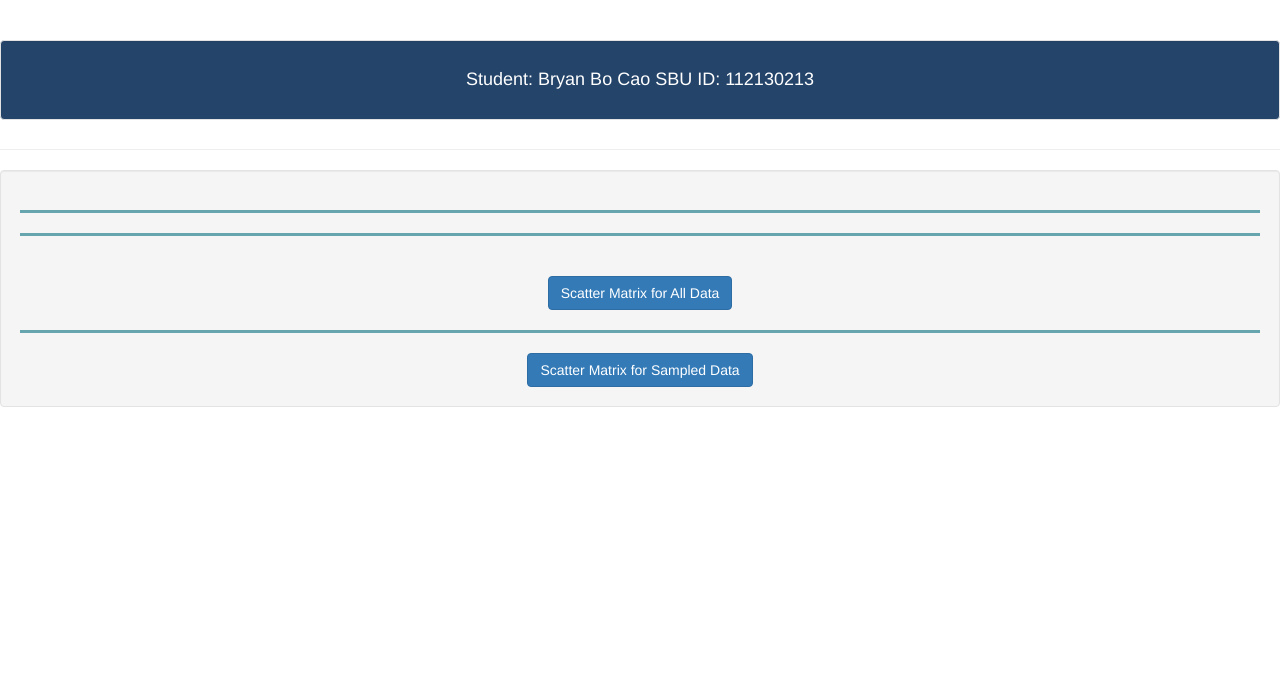
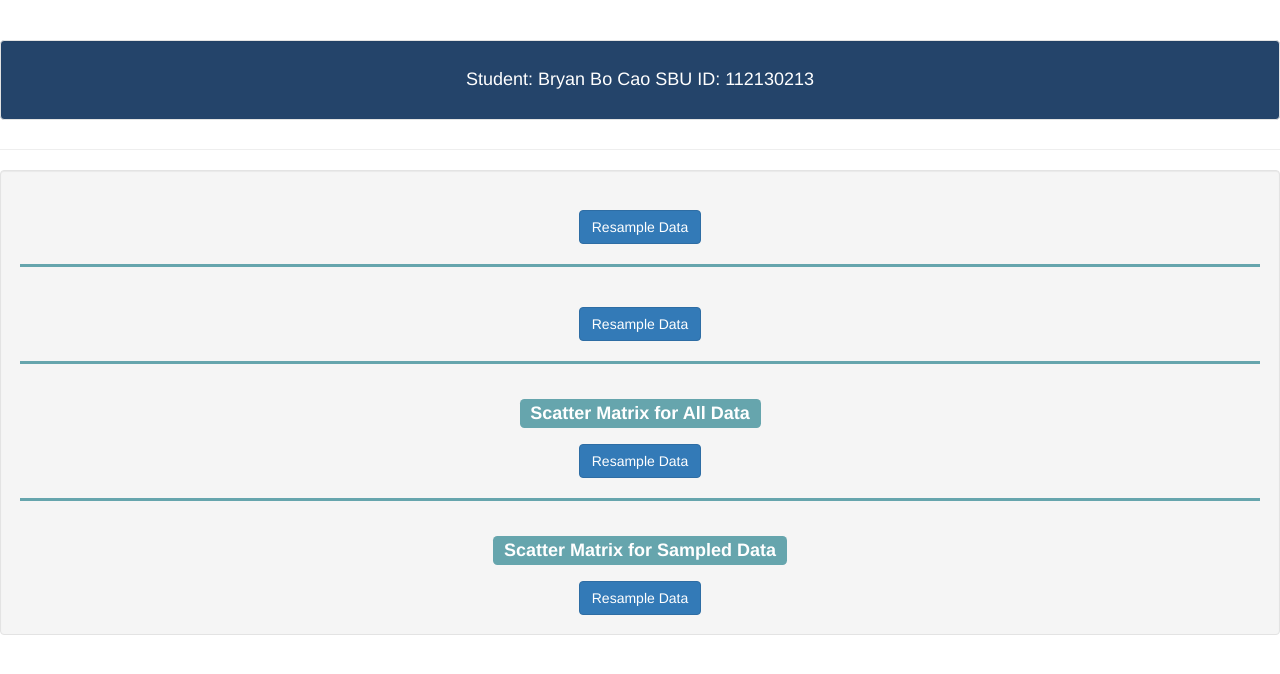
Before and after one commit to bryanbocao/CSE-564-Visualization, a Flask app: template labs/lab02/src/original_code/d3_flask_tutorial-master/templates/index.html in a window 1280 px wide. Shown: the top 674 px of the page. Run offline with Flask 2, Linux system fonts and the light colour scheme; the template is opened without the code that fills it, so the values that code supplies are empty; parts of the project's set-up code (start-up, migrations or seed data) failed here and were passed over; some libraries are stand-ins or nearby versions.

Commit message:
update function via POST

```diff
--- a/labs/lab02/src/my_code/112130213_BryanBoCao_lab02_CSE564/app.py
+++ b/labs/lab02/src/my_code/112130213_BryanBoCao_lab02_CSE564/app.py
@@ -32,11 +32,14 @@ from sklearn.manifold import MDS
 from sklearn.metrics.pairwise import cosine_similarity
 import numpy as np
 import matplotlib.pyplot as plt
+import random
 
 app = Flask(__name__)
 
 @app.route("/", methods = ['POST', 'GET'])
 def index():
+
+    print("====== index.html backend computing starts ===================================")
 
     global df
     df_all_data = df[['Apps','Accept','Enroll', 'Top10perc', 'Top25perc', 'F.Undergrad', 'P.Undergrad', 'Outstate',
@@ -63,12 +66,12 @@ def index():
     	       'Room.Board', 'Books', 'Personal', 'PhD', 'Terminal', 'S.F.Ratio', 'perc.alumni', 'Expend', 'Grad.Rate']
 
     # =================== random sampling ====================
-    # df_sampled_data = random_sampling(df_all_data)
-    df_sampled_data_normalized = random_sampling(df_all_data_normalized)
+    # df_sampled_data = random_sample(df_all_data)
+    df_sampled_data_normalized = random_sample(df_all_data_normalized)
 
     # ================= stratified sampling ==================
-    # df_ss_data = stratified_sampling(df_all_data)
-    df_ss_data_normalized = stratified_sampling(df_all_data_normalized)
+    # df_ss_data = stratified_sample(df_all_data)
+    df_ss_data_normalized = stratified_sample(df_all_data_normalized)
 
     # ======================== Task2 ========================
     # Task 2: dimension reduction (use decimated data) (30 points)
@@ -130,22 +133,30 @@ def index():
                 'top3_attributes_sampled_data_ls': top3_attributes_sampled_data_ls};
 
     # vis_data = jsonify(vis_data) # Should be a json string
-    return render_template("index.html", data=vis_data)
+    print("====== index.html backend computing ends ===================================")
+    print("Visualizing data in the frontend...")
+    if request.method == 'POST':
+        vis_data = json.dumps(vis_data, indent=2)
+        return jsonify(vis_data)
+    else:
+        return render_template("index.html", data=vis_data)
 # =================== def index() -- end ===================
 
-# =================== random sampling -- start ====================
-def random_sampling(df_all_data):
+# =================== random sample -- start ====================
+def random_sample(df_all_data):
+    print("Random Sampling...")
     total_n_sample = int(len(df_all_data) / 2) # sample half of the data
-    df_sampled_data = df_all_data.sample(n=total_n_sample)
+    df_sampled_data = df_all_data.sample(n=total_n_sample, random_state=None)
     print("Number of instance in df_sampled_data: %d" % len(df_sampled_data))
     print("Number of dimension of df_sampled_data: %d" % len(df_sampled_data.columns))
     df_sampled_data.columns = ['Apps','Accept','Enroll', 'Top10perc', 'Top25perc', 'F.Undergrad', 'P.Undergrad', 'Outstate',
     	       'Room.Board', 'Books', 'Personal', 'PhD', 'Terminal', 'S.F.Ratio', 'perc.alumni', 'Expend', 'Grad.Rate']
     return df_sampled_data
-# =================== random sampling -- end =====================
+# =================== random sample -- end =====================
 
-# ================= stratified sampling -- start ==================
-def stratified_sampling(df_all_data):
+# ================= stratified sample -- start ==================
+def stratified_sample(df_all_data):
+    print("Stratified Sampling...")
     # optimize k using elbow
     distortions = []
     n_k = range(1,10)
@@ -211,7 +222,7 @@ def stratified_sampling(df_all_data):
     df_ss_data.columns = ['Apps','Accept','Enroll', 'Top10perc', 'Top25perc', 'F.Undergrad', 'P.Undergrad', 'Outstate',
     	       'Room.Board', 'Books', 'Personal', 'PhD', 'Terminal', 'S.F.Ratio', 'perc.alumni', 'Expend', 'Grad.Rate', 'Cluster']
     return df_ss_data
-# ================= stratified sampling -- end ==================
+# ================= stratified sample -- end ==================
 
 # ================= myPCA -- start ==================
 def myPCA(df_data, data_type):
@@ -270,6 +281,7 @@ def top2PCAVectors(df_data, data_type):
 
 # ================= MDS -- start ====================
 def myMDS(data, dissimilarity, data_type):
+    print("Computing MDS data matrix... Please wait.")
     if (dissimilarity == "euclidean"):
         embedding = MDS(n_components=2, dissimilarity="euclidean")
         embedding_MDS_data_t = embedding.fit_transform(data)
--- a/labs/lab02/src/my_code/112130213_BryanBoCao_lab02_CSE564/templates/index.html
+++ b/labs/lab02/src/my_code/112130213_BryanBoCao_lab02_CSE564/templates/index.html
@@ -46,7 +46,6 @@ https://color.hailpixel.com/#58A437,391C54,6ACDCC,24446A
 
       .line {
           fill: none;
-          /* stroke: #66A5AD; */
           stroke-width: 5;
       }
 
@@ -59,18 +58,23 @@ https://color.hailpixel.com/#58A437,391C54,6ACDCC,24446A
           fill-opacity: .5;
       }
 
-      .axis {
+      .x_axis {
           font-size: 18px;
       }
+
+      .y_axis {
+          font-size: 18px;
+      }
+
       .title {
           font-size: 20px;
           background-color: #66A5AD;
       }
+
       .label {
           font-size: 18px;
           background-color: #66A5AD;
       }
-
     </style>
     <!-- load the d3.js library -->
     <script src="http://d3js.org/d3.v5.min.js"></script>
@@ -87,23 +91,73 @@ https://color.hailpixel.com/#58A437,391C54,6ACDCC,24446A
 
 <div class="container-fluid well">
   <div id="canvas">
+
     <div id="task2_scree_div_id" align="center"></div>
+    <br/>
+    <div><center><button class="btn btn-primary" onclick="post_new_request()">Resample Data</button></center></div>
     <hr/>
+
     <div id="task3_scatter_div_id" align="center"></div>
+    <br/>
+    <div><center><button class="btn btn-primary" onclick="post_new_request()">Resample Data</button></center></div>
+
     <hr/>
+
     <div id="task3_scatter_matrix_all_data_div_id" align="center"></div>
     <br/>
-    <div><center><button class="btn btn-primary">Scatter Matrix for All Data</button></center></div>
+    <div><center><span class="label label-default">Scatter Matrix for All Data</span></center></div>
+    <br/>
+    <div><center><button class="btn btn-primary" onclick="post_new_request()">Resample Data</button></center></div>
+
     <hr/>
+
     <div id="task3_scatter_matrix_sampled_data_div_id" align="center"></div>
-    <div><center><button class="btn btn-primary">Scatter Matrix for Sampled Data</button></center></div>
+    <br/>
+    <div><center><span class="label label-default">Scatter Matrix for Sampled Data</span></center></div>
+    <br/>
+    <div><center><button class="btn btn-primary" onclick="post_new_request()">Resample Data</button></center></div>
+
   </div>
 </div><!-- end of <div class="container-fluid well"> -->
 
   <div id="canvas_script">
     <script>
+
+      var vis_data = {{ data | safe }};
+
+      // ===================== post_new_request -- start =====================
+      function post_new_request() {
+          d3.selectAll(".remove")
+              .transition()
+              .duration(300)
+              .style("opacity", 0.3);
+
+          $.post("", {}, function(data){
+            console.log("Post request, please wait for a few minutes to compute and visualize the data.")
+            data = JSON.parse(data);
+            vis_data = data;
+            update_data(vis_data);
+          });
+      }
+      // ===================== post_new_request -- end =====================
+
+      // ===================== update_data -- start =====================
+      // ** Update data section (Called from the onclick)
+      function update_data(vis_data) {
+
+        // Remove the previous elements
+        d3.selectAll(".remove").remove();
+
         // ###########################################################################
-      // ####                          parameters                               ####
+        // ####                Visualize Data from Backent                        ####
+        // ###########################################################################
+        console.log(vis_data);
+        console.log(vis_data.pca_all_data_explained_variance_ratio_);
+        console.log(vis_data.pca_sampled_data_explained_variance_ratio_);
+        console.log(vis_data.pca_ss_data_explained_variance_ratio_);
+
+        // ###########################################################################
+        // ####               Initialize Canvas parameters                        ####
         // ###########################################################################
         var curr_bar_w = -10; // initial value
         var max_bar_w = 70, min_bar_w = 10;
@@ -111,19 +165,11 @@ https://color.hailpixel.com/#58A437,391C54,6ACDCC,24446A
         var canvas_w = w - 20, canvas_h = h - 320;
         var my_colors = ["#58A437", "#391C54", "#24446A", "#143933", "#311D11"];
 
-      // ###########################################################################
-      // ####                Visualize Data from Backent                        ####
-      // ###########################################################################
-      var vis_data = {{ data | safe }};
-      console.log(vis_data);
-      console.log(vis_data.pca_all_data_explained_variance_ratio_);
-      console.log(vis_data.pca_sampled_data_explained_variance_ratio_);
-      console.log(vis_data.pca_ss_data_explained_variance_ratio_);
-
         // canvas
         // main area to display all different kinds of charts
         var canvas = d3.select("#canvas")
                         .append("svg")
+                        .attr("class", "remove")
                         .attr("width", canvas_w)
                         .attr("height", canvas_h);
 
@@ -162,6 +208,9 @@ https://color.hailpixel.com/#58A437,391C54,6ACDCC,24446A
         scatter_matrix_plot("scatter matrix", scatterplot_matrix_top3_attributes_all_data, top3_attributes_all_data_ls, "", "", "", my_colors[3], [0, 1.3], "#task3_scatter_matrix_all_data_div_id")
         scatter_matrix_plot("scatter matrix", scatterplot_matrix_top3_attributes_sampled_data, top3_attributes_sampled_data_ls, "", "", "", my_colors[4], [0, 1.3], "#task3_scatter_matrix_sampled_data_div_id")
 
+        // ###########################################################################
+        // ####                           Plot Functions                          ####
+        // ###########################################################################
         // ===================== scree_plot -- start =====================
         function scree_plot(data, title, color){
 
@@ -193,6 +242,7 @@ https://color.hailpixel.com/#58A437,391C54,6ACDCC,24446A
             // console.log(line_data)
 
             var scree_svg = d3.select("#task2_scree_div_id").append("svg")
+                        .attr("class", "remove")
                         .attr("width", scree_svg_width + scree_svg_margin.left + scree_svg_margin.right)
                         .attr("height", scree_svg_height)
                         .on("mouseover", function() {
@@ -210,19 +260,19 @@ https://color.hailpixel.com/#58A437,391C54,6ACDCC,24446A
 
             // Append x axis
             scree_svg.append("g")
-              .attr("class", "x axis")
+                .attr("class", "x_axis remove")
                 .attr("transform", "translate(0," + scree_svg_height + ")")
                 .call(d3.axisBottom(x_scale))
                 .attr("transform", "translate(" + 0+ "," + scree_svg_x_axis_height + ")");
 
             // Append y axis
             scree_svg.append("g")
-              .attr("class", "y axis")
+                .attr("class", "y_axis remove")
                 .call(d3.axisLeft(y_scale));
 
             // Append text to x axis
             scree_svg.append("text")
-              .attr("class", "x axis")
+                .attr("class", "x_axis remove")
                 .attr("transform",
                       "translate(" + (scree_svg_margin.left + 220) + " ," +
                                 (scree_svg_x_axis_height + 30) + ")")
@@ -231,7 +281,7 @@ https://color.hailpixel.com/#58A437,391C54,6ACDCC,24446A
 
             // Append text to y axis
             scree_svg.append("text")
-              .attr("class", "y axis")
+                .attr("class", "y_axis remove")
                 .attr("transform",
                       "translate(" + (scree_svg_margin.left - 140) + " ," +
                                 (scree_svg_x_axis_height - 110) + ")")
@@ -240,7 +290,7 @@ https://color.hailpixel.com/#58A437,391C54,6ACDCC,24446A
 
             // Append title
             scree_svg.append("text")
-                .attr("class", "title")
+                  .attr("class", "title remove")
                   .attr("x", width / 2)
                   .attr("y", 0 - (scree_svg_margin.top / 2))
                   .attr("text-anchor", "middle")
@@ -251,7 +301,7 @@ https://color.hailpixel.com/#58A437,391C54,6ACDCC,24446A
             scree_svg.append("path")
                 .datum(line_data) // bind data to lines
                 .attr("d", line)
-              .attr("class", "line")
+                .attr("class", "line remove")
 
             scree_svg.selectAll(".line")
                 .attr("stroke", color);
@@ -262,7 +312,7 @@ https://color.hailpixel.com/#58A437,391C54,6ACDCC,24446A
                 .enter().append("circle")
                     .attr("cx", function(d, i) { return x_scale(i) })
                     .attr("cy", function(d) { return y_scale(d.y) })
-                  .attr("class", "dot")
+                    .attr("class", "dot remove")
                     .attr("r", 6);
 
         }
@@ -315,6 +365,7 @@ https://color.hailpixel.com/#58A437,391C54,6ACDCC,24446A
             var scatter_svg = d3.select(div_id).append("svg")
                 .attr("width", width + scatter_svg_margin.left + scatter_svg_margin.right)
                 .attr("height", height + scatter_svg_margin.top + scatter_svg_margin.bottom)
+                .attr("class", "remove")
                 .on("mouseover", function() {
                     d3.select(this).transition()
                         .duration(100)
@@ -331,13 +382,13 @@ https://color.hailpixel.com/#58A437,391C54,6ACDCC,24446A
 
               // Append x axis
               scatter_svg.append("g")
-                  .attr("class", "x axis")
+                    .attr("class", "x_axis remove")
                     .attr("transform", "translate(0," + x_axis_y + ")") // center of the plot
                     .call(x_axis);
 
               // Append y axis
               scatter_svg.append("g")
-                  .attr("class", "y axis")
+                    .attr("class", "y_axis remove")
                     .attr("transform", "translate(" + y_axis_x + ",0)") // center of the plot
                     .call(y_axis);
 
@@ -345,7 +396,7 @@ https://color.hailpixel.com/#58A437,391C54,6ACDCC,24446A
 
               // Append text to x axis
               scatter_svg.append("text")
-                    .attr("class", "x axis")
+                      .attr("class", "x_axis remove")
                       .attr("transform",
                             "translate(" + x_axis_text_x + " ," +
                                       x_axis_text_y + ")")
@@ -354,7 +405,7 @@ https://color.hailpixel.com/#58A437,391C54,6ACDCC,24446A
 
               // Append text to y axis
               scatter_svg.append("text")
-                      .attr("class", "y axis")
+                        .attr("class", "y_axis remove")
                         .attr("transform",
                               "translate(" + y_axis_text_x + " ," +
                                         y_axis_text_y + ")")
@@ -363,7 +414,7 @@ https://color.hailpixel.com/#58A437,391C54,6ACDCC,24446A
 
               // Append title
               scatter_svg.append("text")
-                        .attr("class", "title")
+                          .attr("class", "title remove")
                           .attr("x", width / 2)
                           .attr("y", height + 30)
                           .attr("text-anchor", "middle")
@@ -376,7 +427,7 @@ https://color.hailpixel.com/#58A437,391C54,6ACDCC,24446A
                     .enter().append("circle")
                       .attr("cx", function(d) { return x(d[0]); })
                       .attr("cy", function(d) { return y(d[1]); })
-                    .attr("class", "dot")
+                      .attr("class", "dot remove")
                       .attr("r", 3.5)
                       .attr("fill", color);
 
@@ -399,6 +450,14 @@ https://color.hailpixel.com/#58A437,391C54,6ACDCC,24446A
         }
         // ===================== scatter_matrix_plot -- end =====================
 
+      }
+      // ===================== update_data -- start =====================
+
+      // ###########################################################################
+      // ####    Visualization Starts here when index.html is first loaded      ####
+      // ###########################################################################
+      update_data(vis_data);
+
     </script>
 </div>
 </body>
--- a/labs/lab02/src/original_code/d3_flask_tutorial-master/templates/index.html
+++ b/labs/lab02/src/original_code/d3_flask_tutorial-master/templates/index.html
@@ -140,8 +140,6 @@ function updateData() {
                 .call(yAxis);
        })
 
-
-
 }
 
 </script>
```
Lines whose indentation alone changed are shown as unchanged.
